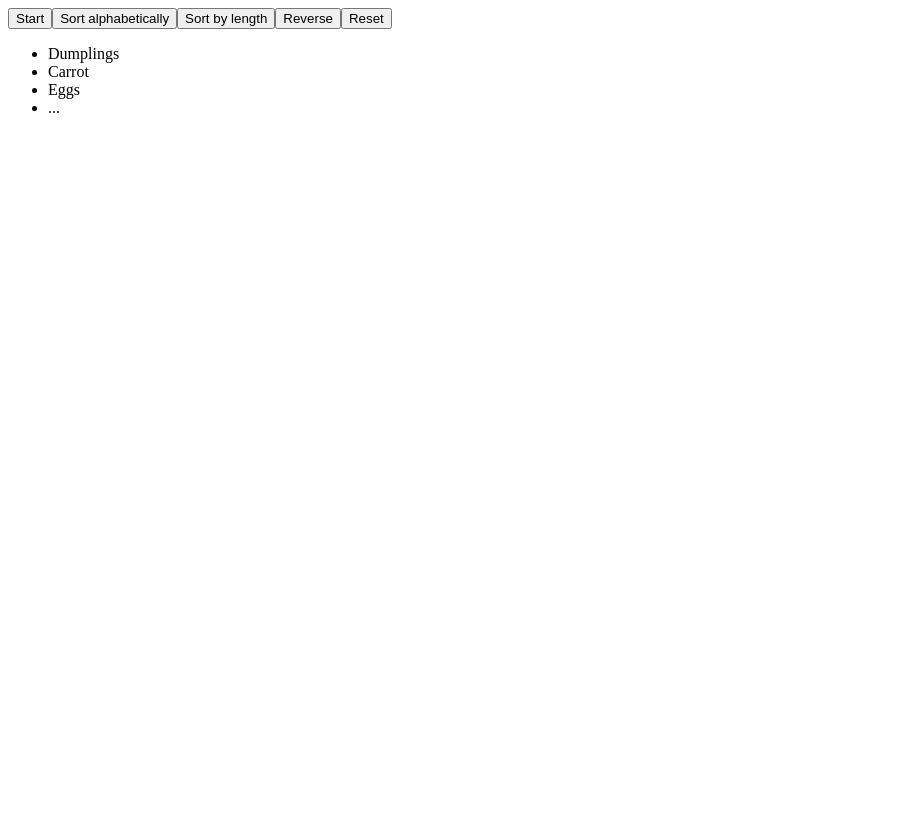
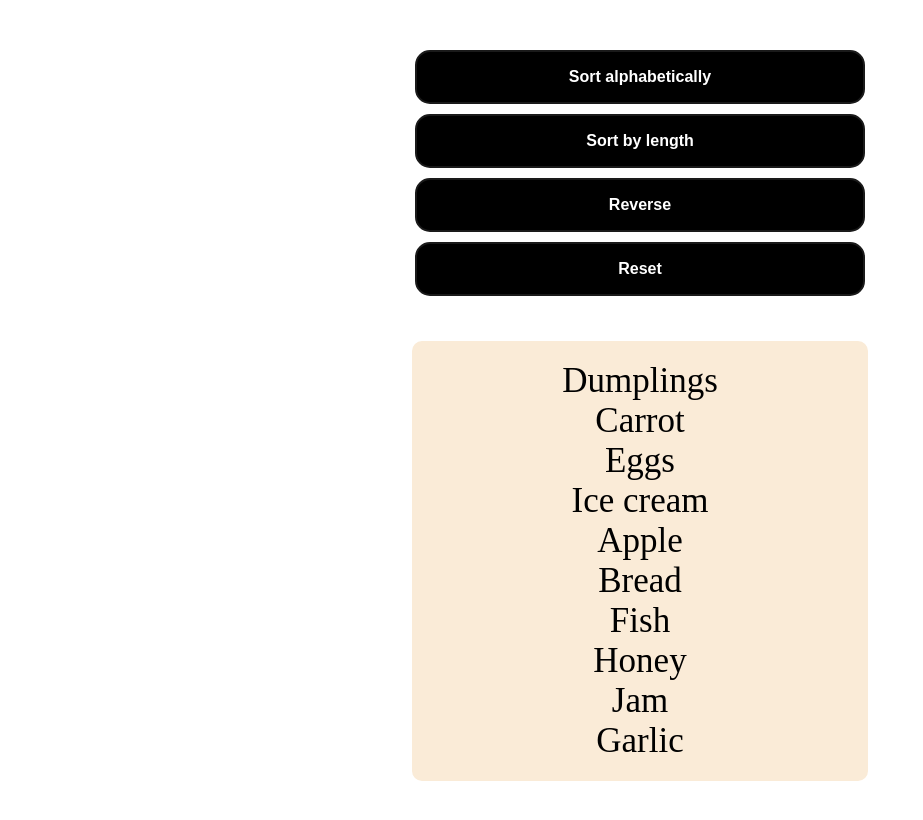
Before and after one commit to mate-academy/react_list-of-goods, a React (Create React App) app: page / in a window 1280 px wide. Both pictures are taken after a click on the button "Start". Shown: the top 820 px of the page, without its empty margins (0-923 px from the left). Built offline with nearby package versions, Linux system fonts and the light colour scheme.

Commit message:
solution

```diff
--- a/src/App.css
+++ b/src/App.css
@@ -1 +1,41 @@
-/* not empty */
+.App {
+  margin-top: 50px;
+  display: flex;
+  flex-direction: column;
+  justify-content: center;
+  align-items: center;
+}
+
+button {
+  padding: 16px 24px;
+  margin-bottom: 10px;
+  width: 450px;
+
+  font-size: 16px;
+  font-weight: 600;
+
+  background-color: #000;
+  border: 2px solid #1a1a1a;
+  border-radius: 15px;
+  color: white;
+
+  cursor: pointer;
+  transition: all 300ms cubic-bezier(0.23, 1, 0.32, 1);
+}
+
+button:hover {
+  box-shadow: rgba(0, 0, 0, 0.25) 0 8px 15px;
+  transform: translateY(-2px);
+}
+
+.Goods {
+  font-size: 35px;
+  background-color: antiquewhite;
+  border-radius: 10px;
+  padding: 20px 150px;
+  list-style: none;
+
+  display: flex;
+  flex-direction: column;
+  align-items: center;
+}
--- a/src/App.tsx
+++ b/src/App.tsx
@@ -1,6 +1,7 @@
 /* eslint-disable @typescript-eslint/no-unused-vars */
 import React from 'react';
 import './App.css';
+import { Good } from './components/Good/Good';
 
 const goodsFromServer = [
   'Dumplings',
@@ -27,11 +28,24 @@ function getReorderedGoods(
   sortType: SortType,
   isReversed: boolean,
 ) {
-  // Not to mutate the original array
   const visibleGoods = [...goods];
 
-  // Sort and reverse goods if needed
-  // ...
+  visibleGoods.sort((prev, next) => {
+    switch (sortType) {
+      case SortType.NONE:
+        return 0;
+      case SortType.ALPABET:
+        return prev.localeCompare(next);
+      case SortType.LENGTH:
+        return prev.length - next.length;
+      default:
+        return 0;
+    }
+  });
+
+  if (isReversed) {
+    visibleGoods.reverse();
+  }
 
   return visibleGoods;
 }
@@ -43,33 +57,88 @@ type State = {
   sortType: SortType,
 };
 
-export const App = () => (
+export class App extends React.Component<{}, State> {
+  state = {
+    isStarted: false,
+    isReversed: false,
+    sortType: SortType.NONE,
+  };
+
+  reverse = () => {
+    this.setState(state => ({
+      isReversed: !state.isReversed,
+    }));
+  };
+
+  reset = () => {
+    this.setState({ isReversed: false, sortType: SortType.NONE });
+  };
+
+  sortAlph = () => {
+    this.setState({ sortType: SortType.ALPABET });
+  };
+
+  sortLength = () => {
+    this.setState({ sortType: SortType.LENGTH });
+  };
+
+  render() {
+    const { isStarted, isReversed, sortType } = this.state;
+
+    const goods = getReorderedGoods(goodsFromServer, sortType, isReversed);
+
+    return (
       <div className="App">
-    <button type="button">
+        {!isStarted
+          ? (
+            <button
+              type="button"
+              onClick={() => {
+                this.setState({ isStarted: true });
+              }}
+            >
               Start
             </button>
-
-    <button type="button">
+          )
+          : (
+            <>
+              <button
+                type="button"
+                onClick={this.sortAlph}
+              >
                 Sort alphabetically
               </button>
 
-    <button type="button">
+              <button
+                type="button"
+                onClick={this.sortLength}
+              >
                 Sort by length
               </button>
 
-    <button type="button">
+              <button
+                type="button"
+                onClick={this.reverse}
+              >
                 Reverse
               </button>
 
-    <button type="button">
+              <button
+                type="button"
+                onClick={this.reset}
+              >
                 Reset
               </button>
 
               <ul className="Goods">
-      <li className="Goods__item">Dumplings</li>
-      <li className="Goods__item">Carrot</li>
-      <li className="Goods__item">Eggs</li>
-      <li className="Goods__item">...</li>
+                {goods.map(good => (
+                  <Good name={good} key={good} />
+                ))}
               </ul>
+            </>
+          )}
+
       </div>
     );
+  }
+}
--- /dev/null
+++ b/src/components/Good/Good.tsx
@@ -0,0 +1,11 @@
+import React from 'react';
+
+type Props = {
+  name: string;
+};
+
+export const Good: React.FC<Props> = ({ name }) => {
+  return (
+    <li className="Goods__item">{name}</li>
+  );
+};
```
Lines whose indentation alone changed are shown as unchanged.
